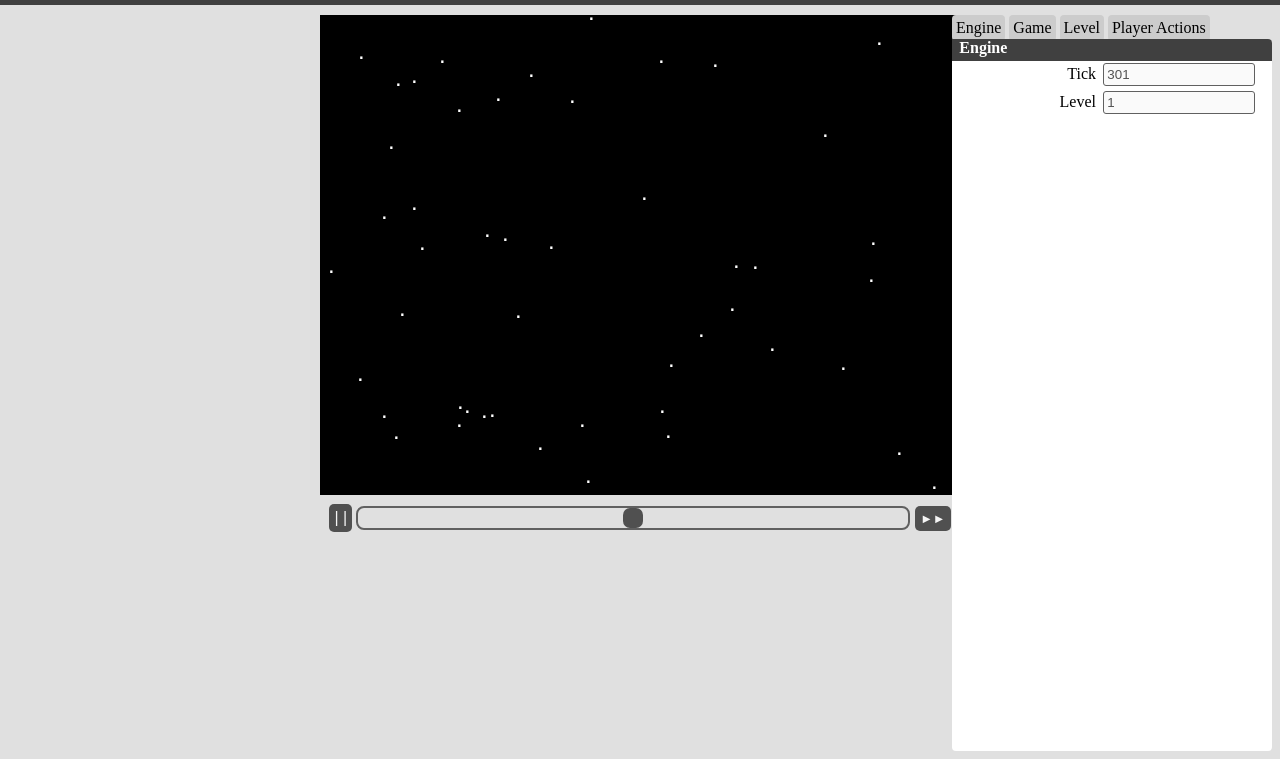
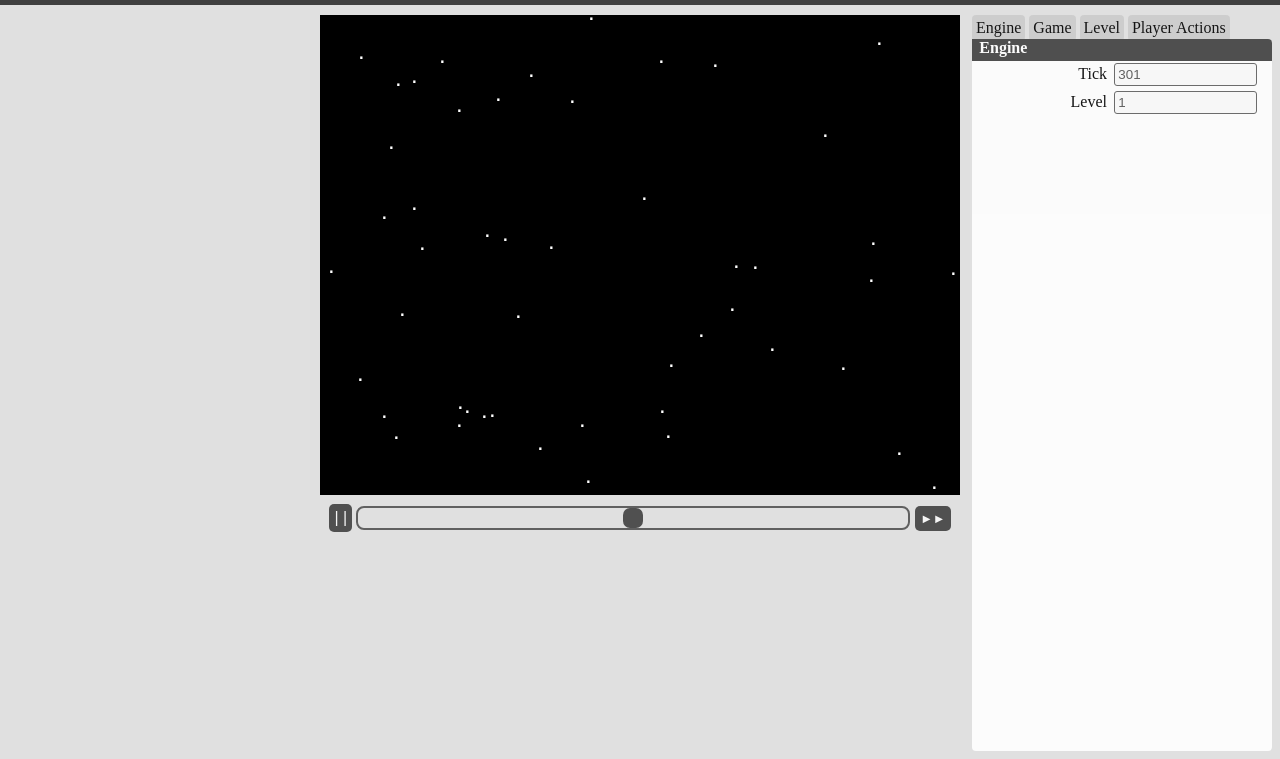
Before and after one commit to psema4/Scroller-Builder, a website: page static/index.html in a window 1280 px wide. Shown: the part 41-800 px from the top of the page. Drawn offline with Linux system fonts and the light colour scheme.

Commit message:
make settings panel slightly transparent

```diff
--- a/static/css/app.css
+++ b/static/css/app.css
@@ -153,9 +153,10 @@ input {
     position: absolute;
     top: 3.5em;
     right: 0.5em;
-    width: 25%;
+    width: 300px;
     bottom: 0.5em;
     background-color: transparent;
+    opacity: 0.9;
 }
 
 #tab-list {
```
